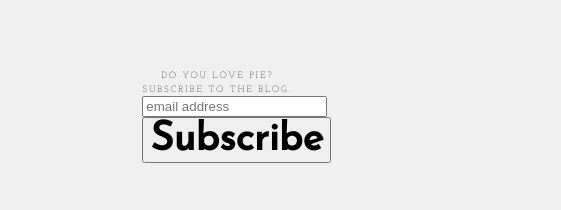
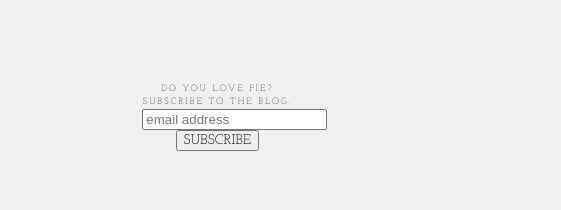
Before and after one commit to listropea/listropea.github.io, a plain HTML site: page index.html in a window 1280 px wide. Shown: the part 2570-2780 px from the top of the page, 719-1280 px from the left. Drawn offline with nearby package versions, Linux system fonts and the light colour scheme; a web font is replaced by a local one.

Commit message:
subscribe button

```diff
--- a/gallery.css
+++ b/gallery.css
@@ -176,10 +176,11 @@ padding-left: 8px;
 }
 
 .button {
-    font-family: 'Josefin Sans', sans-serif;
-    font-size: 40px;
-    line-height: .8;
-    font-weight: 800;
+    font-family: 'Josefin Slab', serif;
+    font-size: 14px;
+    text-transform: uppercase;
+    line-height: 1.5;
+    font-weight: 400;
 }
 
 /* ---IMAGE STYLES---*/
--- a/main.css
+++ b/main.css
@@ -289,10 +289,11 @@ padding-left: 8px;
 }
 
 .button {
-    font-family: 'Josefin Sans', sans-serif;
-    font-size: 40px;
-    line-height: .8;
-    font-weight: 800;
+    font-family: 'Josefin Slab', serif;
+    font-size: 14px;
+    text-transform: uppercase;
+    line-height: 1.5;
+    font-weight: 400;
 }
 
 /* ---FONT STYLES--- */
```
